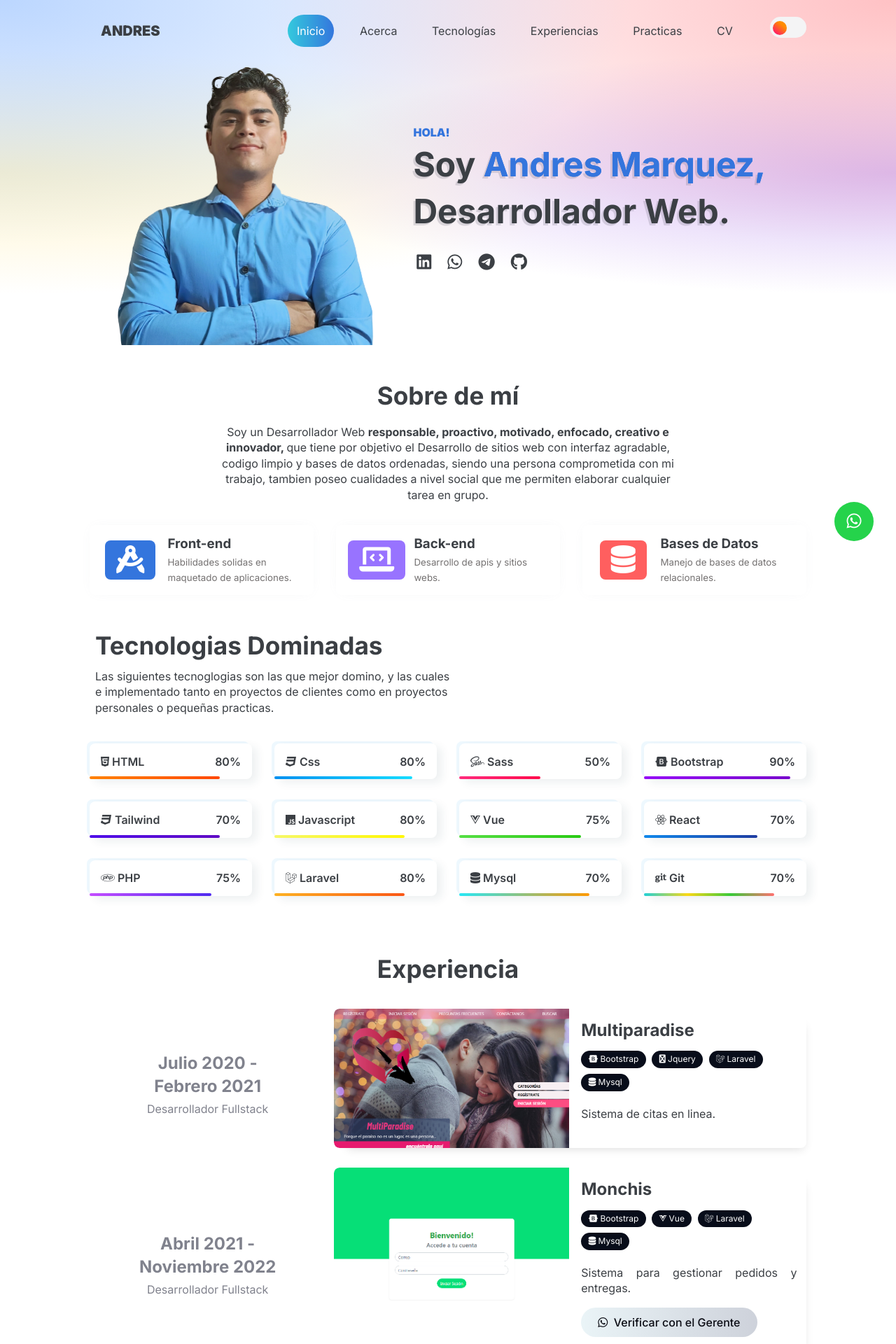
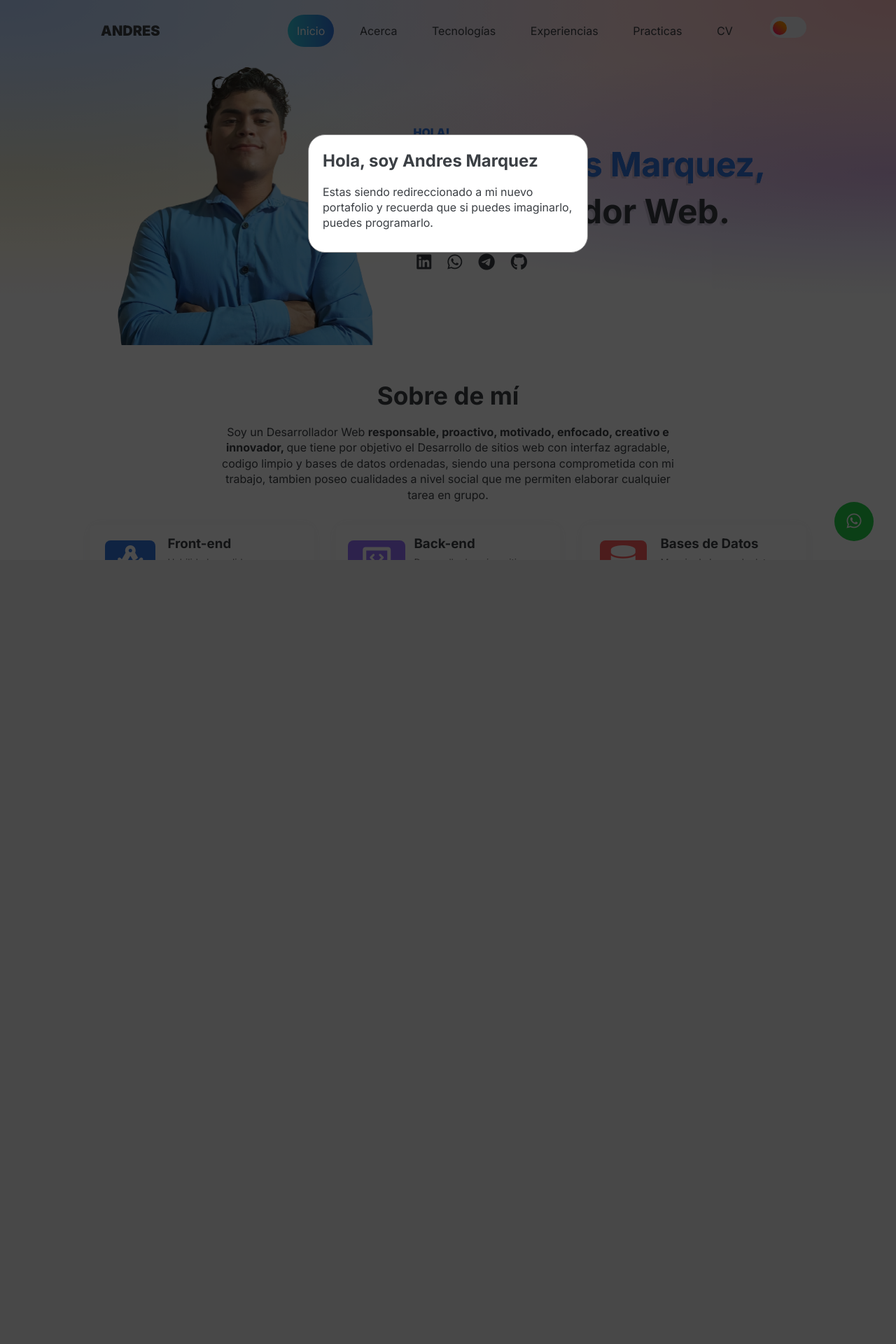
Before and after one commit to andresmarquez02/andresmarquez02.github.io, a PHP site: page / in a window 1280 px wide. Shown: the top 1920 px of the page at 70% size. After the commit the page ends 800 px from the top, so only its background shows below. Run offline with PHP 8.4, Linux system fonts and the light colour scheme.

Commit message:
new details

```diff
--- a/assets/css/style.css
+++ b/assets/css/style.css
@@ -111,13 +111,13 @@ body {
     font-family: "Inter", sans-serif;
     font-size: var(--normal-font-size);
     color: var(--second-color);
-    overflow-x: hidden;
     line-height: 1.4;
     transition: all 0.5s ease-in-out;
     background-color: var(--three-color);
+    overflow: hidden;
 }
 
-::-webkit-scrollbar {
+/* ::-webkit-scrollbar {
     background-color: transparent;
     width: 10px;
 }
@@ -133,7 +133,7 @@ body {
 
 ::-webkit-scrollbar-track {
     background-color: #f2f2f200;
-}
+} */
 
 h1,
 h2,
@@ -1415,3 +1415,29 @@ input:checked+.slider:before {
     height: 3.5rem;
     z-index: 1020;
 }
+
+.modal {
+    display: block; /* Ocultar modal por defecto */
+    position: fixed; /* Mantenerlo en el mismo lugar */
+    z-index: 3000; /* Asegurarse de que esté por encima de otros elementos */
+    left: 0;
+    top: 0;
+    width: 100%; /* Ancho total */
+    height: 100%; /* Altura total */
+    overflow: hidden; /* Habilitar desplazamiento si es necesario */
+    background-color: rgba(0, 0, 0, 0.7); /* Fondo negro con opacidad */
+}
+
+.modal-content {
+    background-color: #fff;
+    margin: 15% auto; /* Espacio desde arriba y centrado */
+    padding: 20px;
+    border: 1px solid #888;
+    width: 80%; /* Ancho de la ventana modal */
+    max-width: 400px; /* Ancho máximo */
+    border-radius: 1.5rem;
+    padding-bottom: 30px;
+}
+.title-modal{
+    margin-bottom: 1rem;
+}
--- a/assets/js/index.js
+++ b/assets/js/index.js
@@ -9,7 +9,7 @@ document.addEventListener("Load", function() {
     document.getElementById("preload").style.display = "flex";
     document.querySelector("body").style.overflowY = "hidden";
 });
-document.querySelector("body").style.overflowY = "auto";
+// document.querySelector("body").style.overflowY = "auto";
 document.getElementById("preload").style.display = "none";
 
 window.onscroll = function() {
--- a/index.html
+++ b/index.html
@@ -16,7 +16,7 @@
     <meta http-equiv="refresh" content="URL=https://andresmarquez02.netlify.app/" />
 </head>
 
-<body>
+<body style="overflow-y: hidden !important;">
     <div class="preload_container" id="preload">
         <div class="loader loader4">
             <div>
@@ -35,6 +35,12 @@
                     </div>
                 </div>
             </div>
+        </div>
+    </div>
+    <div id="modal" class="modal">
+        <div class="modal-content">
+            <h2 class="title-modal">Hola, soy Andres Marquez</h2>
+            <p>Estas siendo redireccionado a mi nuevo portafolio y recuerda que si puedes imaginarlo, puedes programarlo.</p>
         </div>
     </div>
     <div class="button_whatsapp_container">
```
